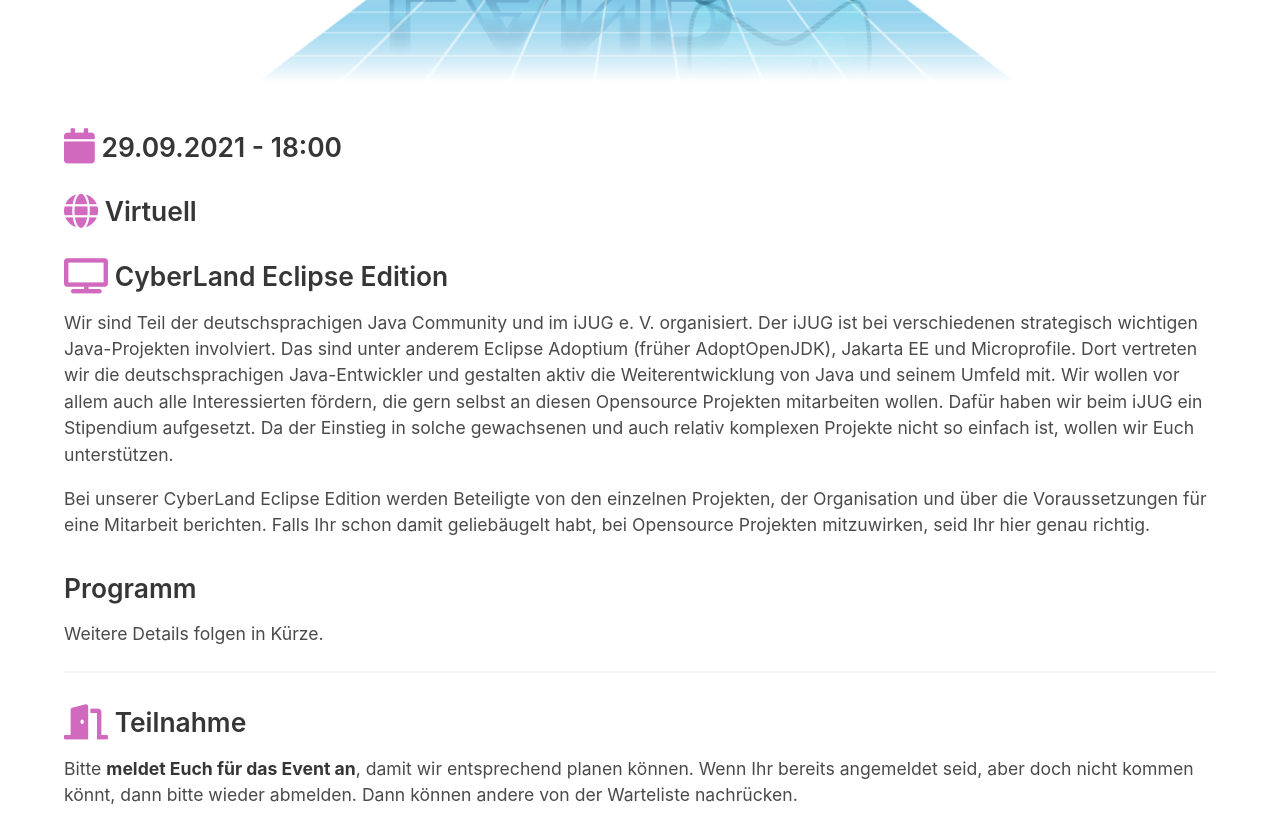
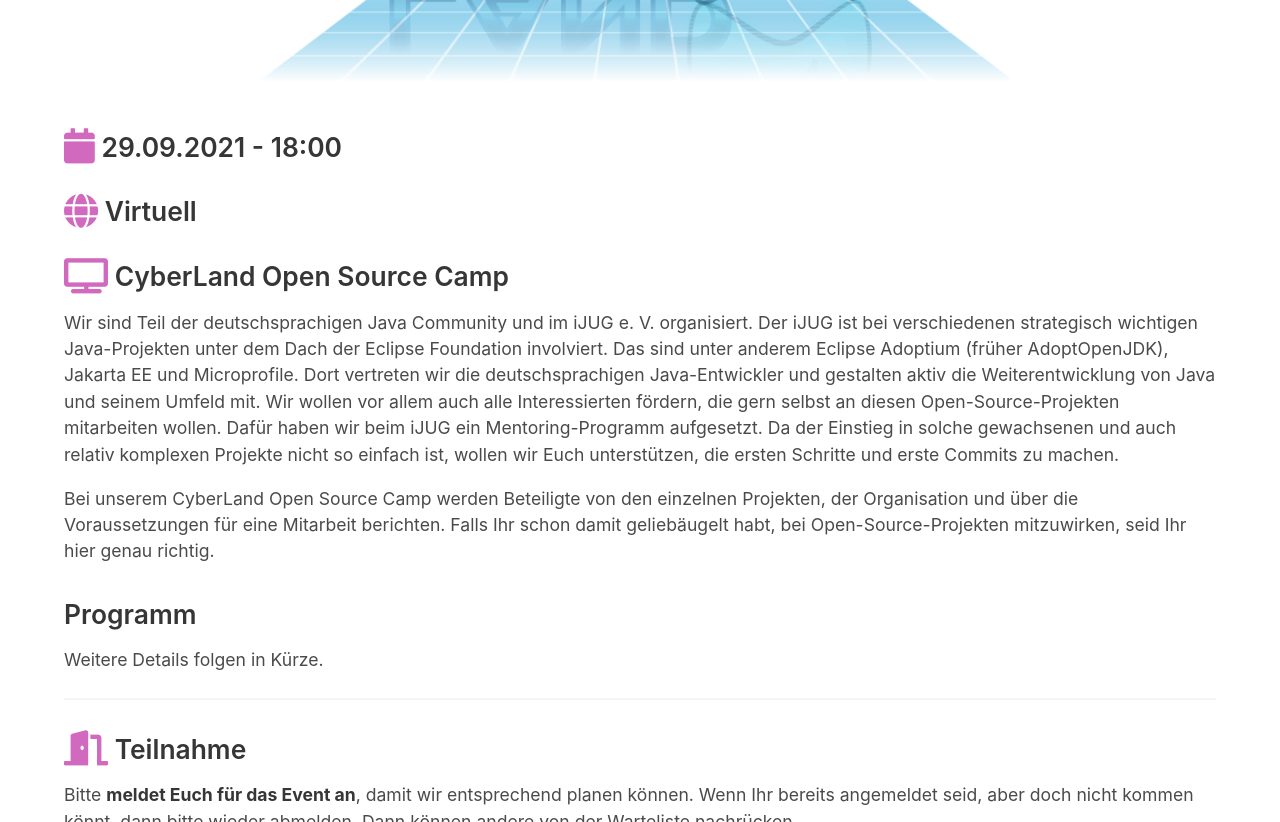
Before and after one commit to CyberLandConf/CyberLandConf.github.io, a Jekyll site: the page built from pages/events/2021-09-cyberland-eclipse-edition.md, in a window 1280 px wide and 900 px high, scrolled down 425 px, cut to the strip 0-822 px from the top of the window. Built offline with Jekyll 4.4.1, drawn with Linux system fonts in a browser that asks for light colours.

Commit message:
Gemeinsames Review im Weekly

```diff
--- a/pages/events/2021-09-cyberland-eclipse-edition.md
+++ b/pages/events/2021-09-cyberland-eclipse-edition.md
@@ -15,11 +15,11 @@
 
 ### <i class="fas fa-lg fa-globe"></i> Virtuell
 
-### <i class="fas fa-lg fa-tv"></i> CyberLand Eclipse Edition
+### <i class="fas fa-lg fa-tv"></i> CyberLand Open Source Camp
 
-Wir sind Teil der deutschsprachigen Java Community und im iJUG e. V. organisiert. Der iJUG ist bei verschiedenen strategisch wichtigen Java-Projekten involviert. Das sind unter anderem Eclipse Adoptium (früher AdoptOpenJDK), Jakarta EE und Microprofile. Dort vertreten wir die deutschsprachigen Java-Entwickler und gestalten aktiv die Weiterentwicklung von Java und seinem Umfeld mit. Wir wollen vor allem auch alle Interessierten fördern, die gern selbst an diesen Opensource Projekten mitarbeiten wollen. Dafür haben wir beim iJUG ein Stipendium aufgesetzt. Da der Einstieg in solche gewachsenen und auch relativ komplexen Projekte nicht so einfach ist, wollen wir Euch unterstützen.
+Wir sind Teil der deutschsprachigen Java Community und im iJUG e. V. organisiert. Der iJUG ist bei verschiedenen strategisch wichtigen Java-Projekten unter dem Dach der Eclipse Foundation involviert. Das sind unter anderem Eclipse Adoptium (früher AdoptOpenJDK), Jakarta EE und Microprofile. Dort vertreten wir die deutschsprachigen Java-Entwickler und gestalten aktiv die Weiterentwicklung von Java und seinem Umfeld mit. Wir wollen vor allem auch alle Interessierten fördern, die gern selbst an diesen Open-Source-Projekten mitarbeiten wollen. Dafür haben wir beim iJUG ein Mentoring-Programm aufgesetzt. Da der Einstieg in solche gewachsenen und auch relativ komplexen Projekte nicht so einfach ist, wollen wir Euch unterstützen, die ersten Schritte und erste Commits zu machen.
 
-Bei unserer CyberLand Eclipse Edition werden Beteiligte von den einzelnen Projekten, der Organisation und über die Voraussetzungen für eine Mitarbeit berichten. Falls Ihr schon damit geliebäugelt habt, bei Opensource Projekten mitzuwirken, seid Ihr hier genau richtig.
+Bei unserem CyberLand Open Source Camp werden Beteiligte von den einzelnen Projekten, der Organisation und über die Voraussetzungen für eine Mitarbeit berichten. Falls Ihr schon damit geliebäugelt habt, bei Open-Source-Projekten mitzuwirken, seid Ihr hier genau richtig.
 
 ### Programm
 
```
